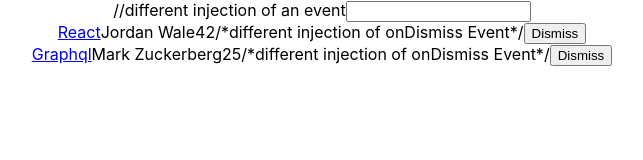
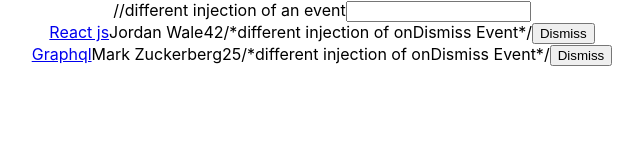
Before and after one commit to Shiblii/Road-to-react, a React (Create React App) app: page / in a window 1280 px wide. Shown: the top 160 px of the page, without its empty margins (318-961 px from the left). Built offline with nearby package versions, Linux system fonts and the light colour scheme.

Commit message:
change of react js title

```diff
--- a/src/App.js
+++ b/src/App.js
@@ -4,7 +4,7 @@
 import './App.css';
 const list = [
 {
-title:"React",
+title:"React js",
 url : "https://react.org",
 author: "Jordan Wale",
 num_comments : 4,
```
